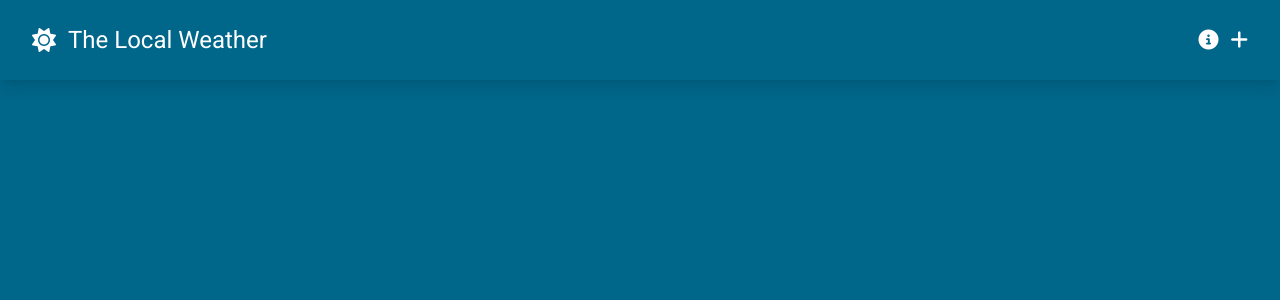
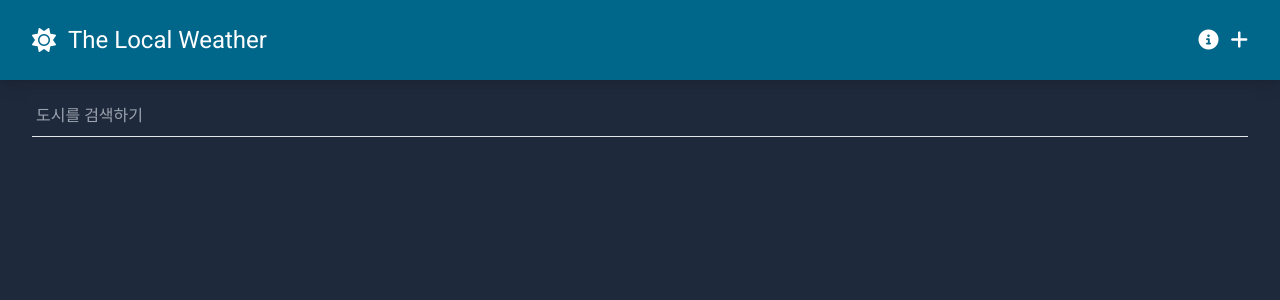
Before and after one commit to Zonny117/study, a Vue app: page /apiTest in a window 1280 px wide. Before the commit this address had no page. Shown: the top 300 px of the page. Built offline with nearby package versions, Linux system fonts and the light colour scheme.

Commit message:
홈페이지 메뉴 세팅

```diff
--- a/src/App.vue
+++ b/src/App.vue
@@ -1,12 +1,10 @@
 <template>
-  <div class="flex flex-col min-h-screen font-Roboto bg-weather-primary">
-    <SiteNavgitaion />
+  <div class="flex flex-col min-h-screen font-Roboto bg-slate-800">
     <RouterView />
   </div>
 </template>
 
 <script setup>
 import { RouterView } from "vue-router";
-import SiteNavgitaion from "./components/SiteNavgitaion.vue";
 </script>
 <style lang="scss"></style>
--- a/src/components/SiteNavgitaion.vue
+++ b/src/components/SiteNavgitaion.vue
@@ -11,9 +11,10 @@
         </div>
       </RouterLink>
 
-      <div class="flex gap-3 flex-1 justify-end" @click="toggleModal">
+      <div class="flex gap-3 flex-1 justify-end">
         <i
           class="fa-solid fa-circle-info text-xl hover:text-weather-secondary duration-150 cursor-pointer"
+          @click="toggleModal"
         ></i>
         <i
           class="fa-solid fa-plus text-xl hover:text-weather-secondary duration-150 cursor-pointer"
--- a/src/router/index.js
+++ b/src/router/index.js
@@ -1,5 +1,7 @@
 import { createRouter, createWebHistory } from "vue-router";
 import HomeView from "../views/HomeView.vue";
+import ApiTestView from "@/views/ApiTestView.vue";
+import Dashboard from "@/views/dashboard.vue";
 
 const router = createRouter({
   history: createWebHistory(import.meta.env.BASE_URL),
@@ -9,6 +11,16 @@ const router = createRouter({
       name: "home",
       component: HomeView,
     },
+    {
+      path: "/apiTest",
+      name: "apiTest",
+      component: ApiTestView,
+    },
+    {
+      path: "/dashboard",
+      name: "dashboard",
+      component: Dashboard,
+    },
   ],
 });
 
--- /dev/null
+++ b/src/views/ApiTestView.vue
@@ -0,0 +1,20 @@
+<template>
+  <SiteNavgitaion />
+  <div class="container text-white">
+    <div class="pt-4 mb-8 relative">
+      <input
+        type="text"
+        v-model="searchQuery"
+        placeholder="도시를 검색하기"
+        class="py-2 px-1 w-full bg-transparent border-b focus:border-weather-secondary focus:outline-none focus:shadow-[0px_1px_0_0_#004e71]"
+      />
+    </div>
+  </div>
+</template>
+<script setup>
+import SiteNavgitaion from "@/components/SiteNavgitaion.vue";
+import { ref } from "vue";
+
+const searchQuery = ref("");
+</script>
+<style lang="scss"></style>
--- /dev/null
+++ b/src/views/DashBoard.vue
@@ -0,0 +1,7 @@
+<template>
+  <div>대쉬보드</div>
+</template>
+
+<script setup></script>
+
+<style lang="scss" scoped></style>
--- a/src/views/HomeView.vue
+++ b/src/views/HomeView.vue
@@ -1,5 +1,17 @@
 <template>
-  <main></main>
+  <main>
+    <!-- * [] 안에 &는 자기 자신을 가리킴, [&_li]는 자신을 기준으로 자식요소 중 li를 선택함, 상황에 따라 아이디/클래스명 전부 가능 (scss의 문법과 비슷함) -->
+    <ul class="px-5 py-5 [&_li]:text-white">
+      <li>
+        <RouterLink :to="{ name: 'apiTest' }">API 테스트</RouterLink>
+      </li>
+      <li>
+        <RouterLink :to="{ name: 'dashboard' }">대쉬보드</RouterLink>
+      </li>
+    </ul>
+  </main>
 </template>
+
 <script setup></script>
-<style lang="scss"></style>
+
+<style lang="scss" scoped></style>
--- a/vite.config.js
+++ b/vite.config.js
@@ -1,18 +1,19 @@
-import { fileURLToPath, URL } from 'node:url'
+import { fileURLToPath, URL } from "node:url";
 
-import { defineConfig } from 'vite'
-import vue from '@vitejs/plugin-vue'
-import vueDevTools from 'vite-plugin-vue-devtools'
+import { defineConfig } from "vite";
+import vue from "@vitejs/plugin-vue";
+import vueDevTools from "vite-plugin-vue-devtools";
 
 // https://vite.dev/config/
 export default defineConfig({
-  plugins: [
-    vue(),
-    vueDevTools(),
-  ],
+  plugins: [vue(), vueDevTools()],
+  // * 뒤로가기 활성화
+  server: {
+    historyApiFallback: true,
+  },
   resolve: {
     alias: {
-      '@': fileURLToPath(new URL('./src', import.meta.url))
+      "@": fileURLToPath(new URL("./src", import.meta.url)),
     },
   },
-})
+});
```
